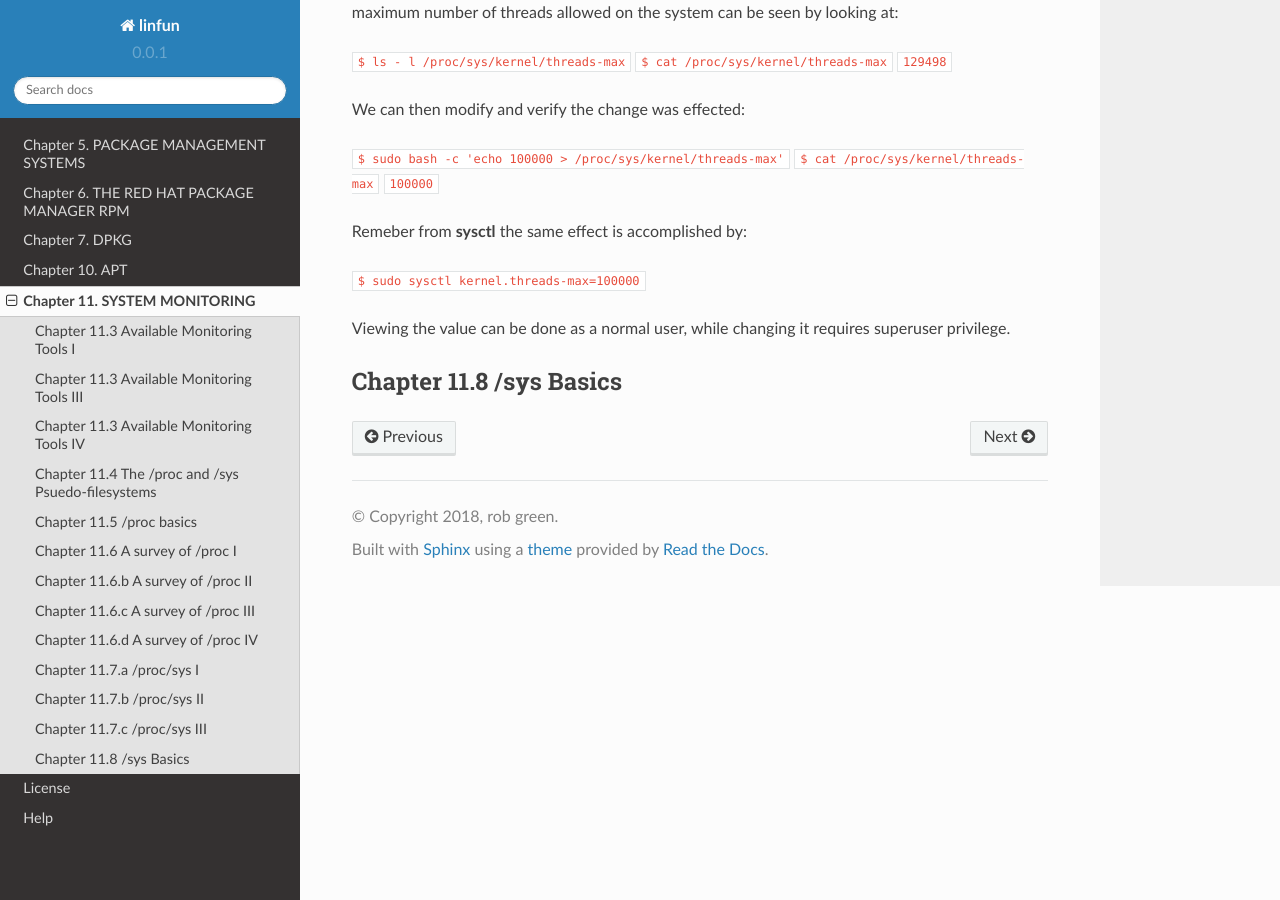
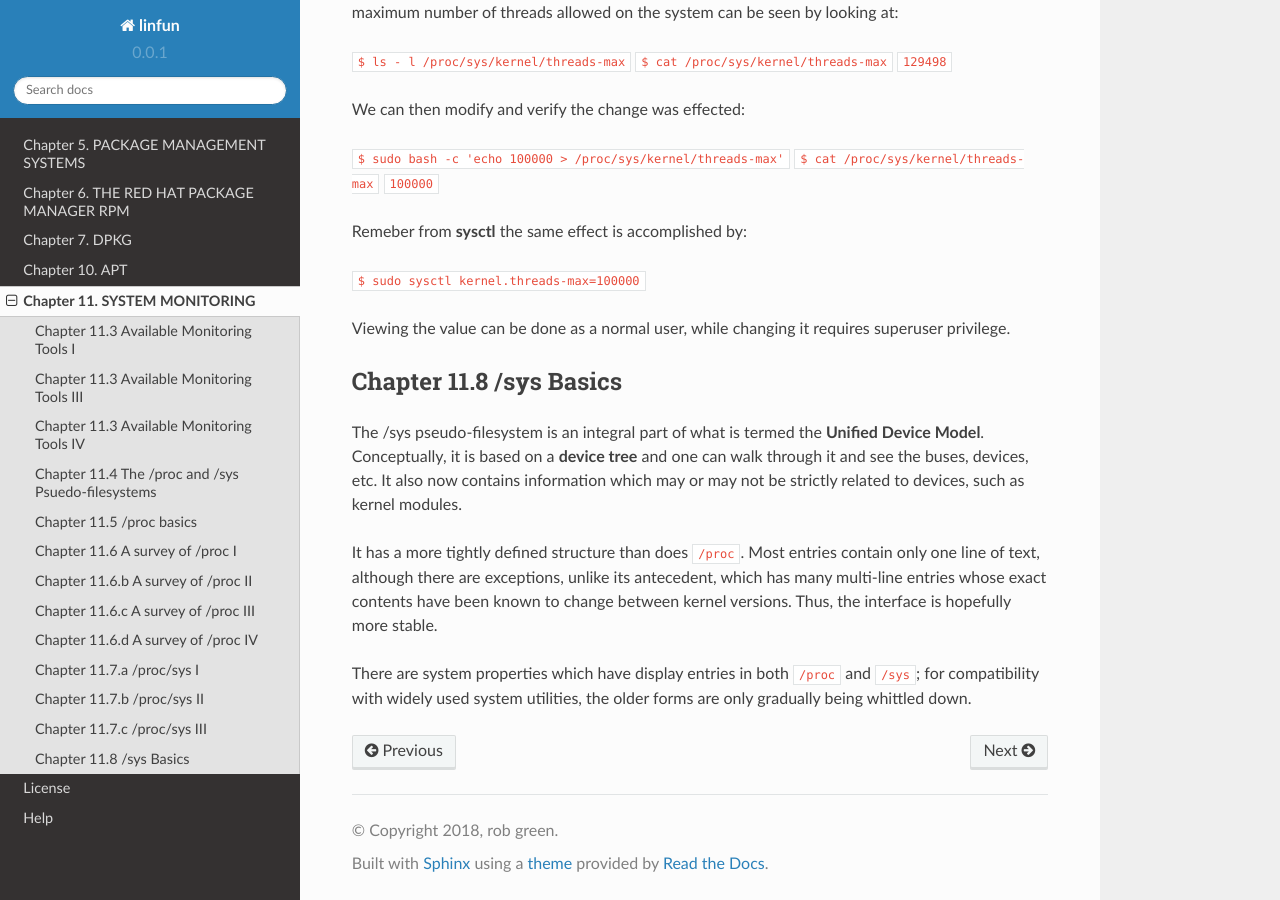
Before and after one commit to py010/linfun, a Sphinx documentation site: the page built from docs/source/chapter11.rst, in a window 1280 px wide and 900 px high, scrolled down 5645 px. Built offline with Sphinx 7.4.7 and the Read the Docs theme 2.0.0, drawn with Linux system fonts in a browser that asks for light colours; pages that are not in the unit, such as notebooks, are missing from menus.

Commit message:
chapter 11.8 sys basics added

```diff
--- a/docs/source/chapter11.rst
+++ b/docs/source/chapter11.rst
@@ -202,3 +202,9 @@ Viewing the value can be done as a normal user, while changing it requires super
 
 Chapter 11.8 /sys Basics
 ^^^^^^^^^^^^^^^^^^^^^^^^
+
+The /sys pseudo-filesystem is an integral part of what is termed the **Unified Device Model**. Conceptually, it is based on a **device tree** and one can walk through it and see the buses, devices, etc. It also now contains information which may or may not be strictly related to devices, such as kernel modules.
+
+It has a more tightly defined structure than does ``/proc``. Most entries contain only one line of text, although there are exceptions, unlike its antecedent, which has many multi-line entries whose exact contents have been known to change between kernel versions. Thus, the interface is hopefully more stable.
+
+There are system properties which have display entries in both ``/proc`` and ``/sys``; for compatibility with widely used system utilities, the older forms are only gradually being whittled down.
```
